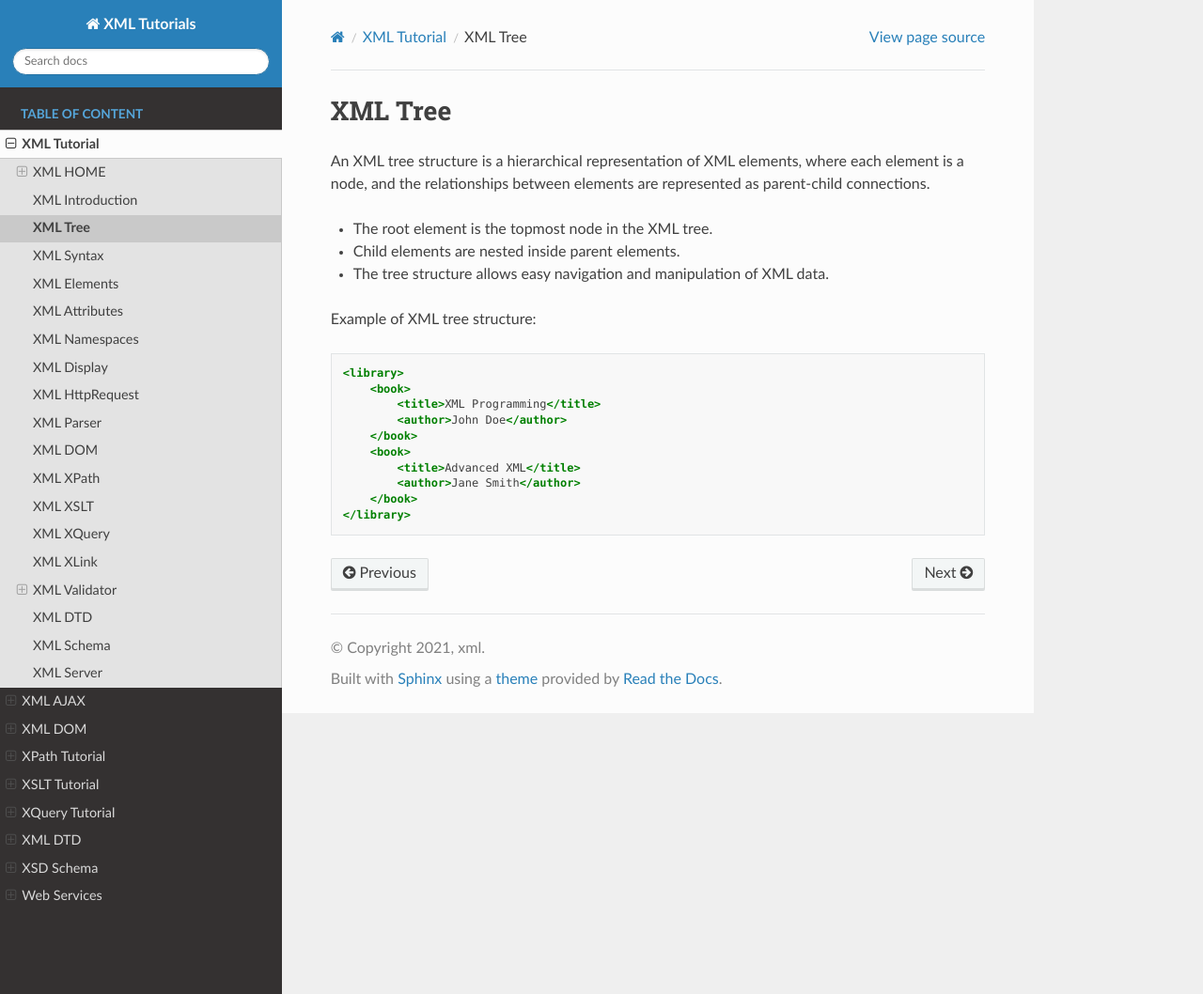
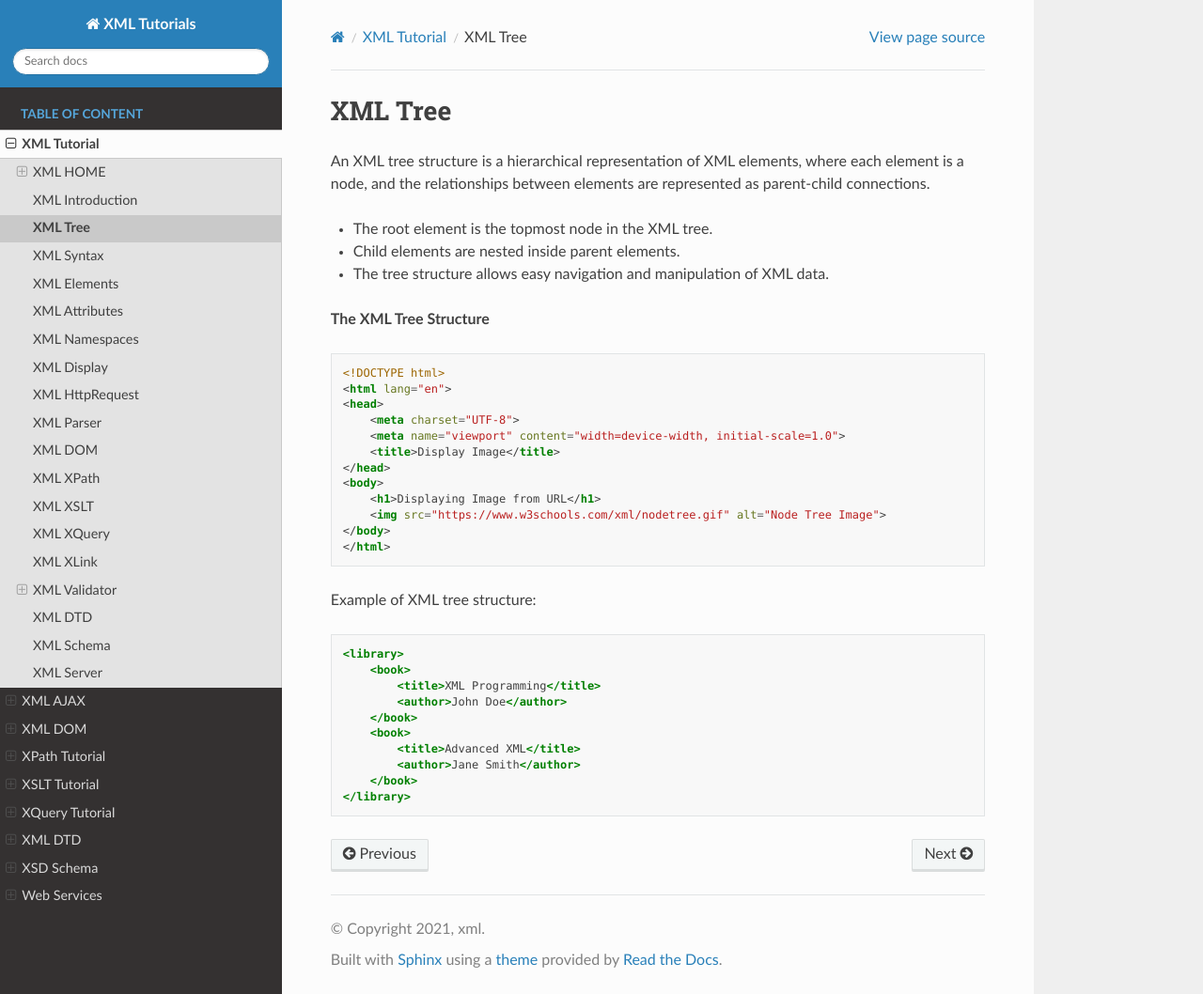
Before and after one commit to tsx-khann/xml-tutorials, a Sphinx documentation site: the page built from docs/source/XML_Tutorial/XML_Tree.rst, in a window 1280 px wide and 1058 px high. Shown: the whole window at 94% size. Built offline with Sphinx 7.4.7 and the Read the Docs theme 3.1.0, drawn with Linux system fonts in a browser that asks for light colours; pages that are not in the unit, such as notebooks, are missing from menus.

Commit message:
Update XML_Tree.rst

```diff
--- a/docs/source/XML_Tutorial/XML_Tree.rst
+++ b/docs/source/XML_Tutorial/XML_Tree.rst
@@ -6,6 +6,25 @@ An XML tree structure is a hierarchical representation of XML elements, where ea
 - The root element is the topmost node in the XML tree.
 - Child elements are nested inside parent elements.
 - The tree structure allows easy navigation and manipulation of XML data.
+
+**The XML Tree Structure**
+
+.. code-block:: html
+
+   <!DOCTYPE html>
+   <html lang="en">
+   <head>
+       <meta charset="UTF-8">
+       <meta name="viewport" content="width=device-width, initial-scale=1.0">
+       <title>Display Image</title>
+   </head>
+   <body>
+       <h1>Displaying Image from URL</h1>
+       <img src="https://www.w3schools.com/xml/nodetree.gif" alt="Node Tree Image">
+   </body>
+   </html>
+
+
 
 Example of XML tree structure:
 
```
